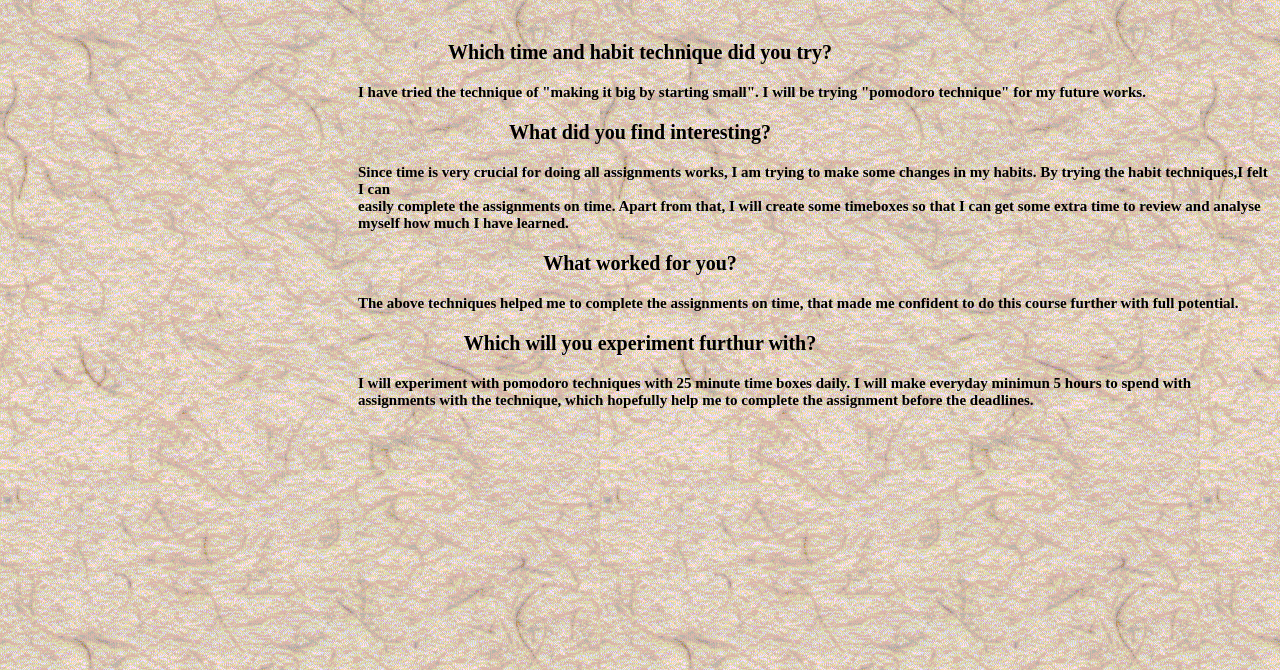
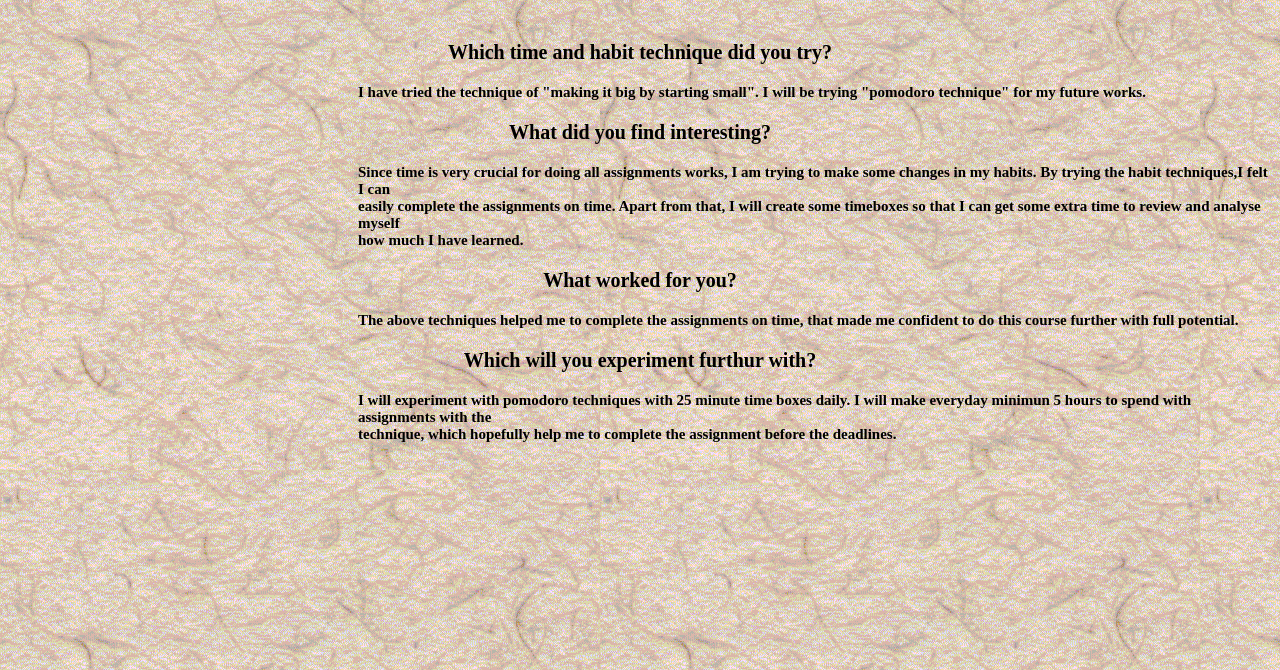
Before and after one commit to surya-surendranath/surya-surendranath.github.io, a plain HTML site: page blog/c1-time-and-habit-blog.html in a window 1280 px wide. Shown: the part 130-800 px from the top of the page. Drawn offline with Linux system fonts and the light colour scheme.

Commit message:
TIME AND HABIT3

```diff
--- a/blog/c1-time-and-habit-blog.html
+++ b/blog/c1-time-and-habit-blog.html
@@ -18,7 +18,7 @@
    </p>
     <p id="p5"> What did you find interesting?</p>
     <p id="p6">
-     Since time is very crucial for doing all assignments works, I am trying to make some changes in my habits. By trying the habit techniques,I felt I can <br>easily complete the assignments on time. Apart from that, I will create some timeboxes so that I can get some extra time to review and analyse myself how much I have learned.
+     Since time is very crucial for doing all assignments works, I am trying to make some changes in my habits. By trying the habit techniques,I felt I can <br>easily complete the assignments on time. Apart from that, I will create some timeboxes so that I can get some extra time to review and analyse myself<br> how much I have learned.
    </p>
 
     <p id="p5"> What worked for you?</p>
@@ -27,7 +27,7 @@
    </p>
     <p id="p5"> Which will you experiment furthur with?</p>
     <p id="p6">
-    I will experiment with pomodoro techniques with 25 minute time boxes daily. I will make everyday minimun 5 hours to spend with assignments with the technique, which hopefully help me to complete the assignment before the deadlines.
+    I will experiment with pomodoro techniques with 25 minute time boxes daily. I will make everyday minimun 5 hours to spend with assignments with the<br> technique, which hopefully help me to complete the assignment before the deadlines.
    </p>
 
   </body>
```
